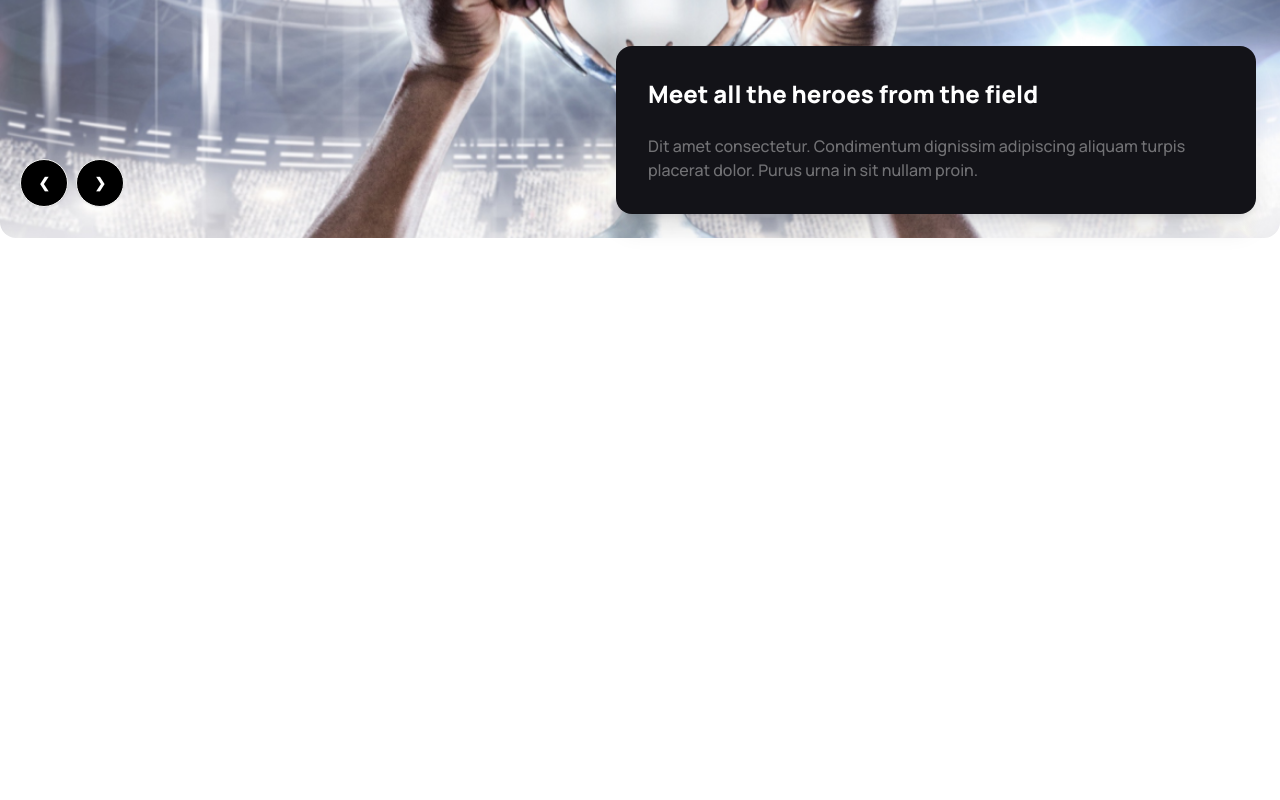
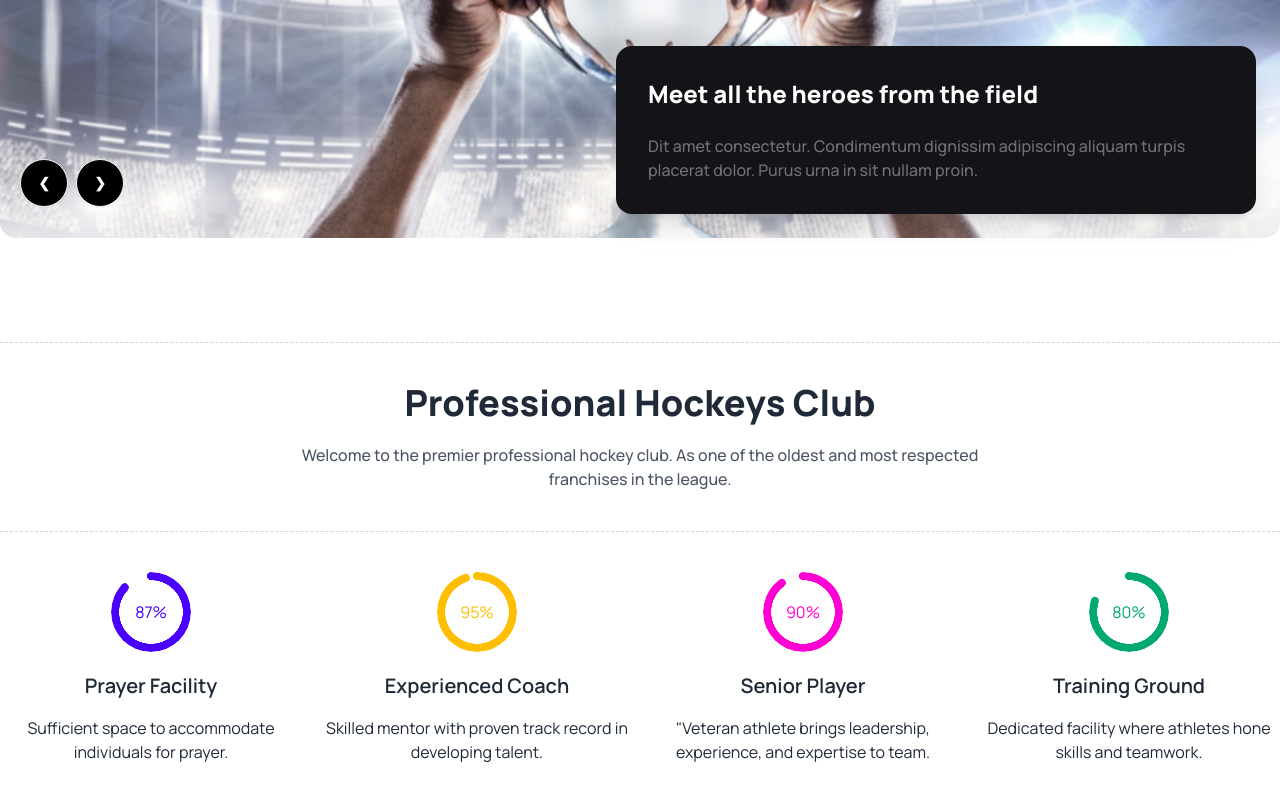
Before and after one commit to kamruzzamanbayezid/A3-hockeys, a plain HTML site: page index.html in a window 1280 px wide. Shown: the part 428-1228 px from the top of the page. Before the commit the page ends 800 px from the top, so only its background shows below. Drawn offline with nearby package versions, Linux system fonts and the light colour scheme.

Commit message:
added professional hockey club  section

```diff
--- a/index.html
+++ b/index.html
@@ -21,6 +21,8 @@
             integrity="sha512-DTOQO9RWCH3ppGqcWaEA1BIZOC6xxalwEsw9c2QQeAIftl+Vegovlnee1c9QX4TctnWMn13TZye+giMm8e2LwA=="
             crossorigin="anonymous" referrerpolicy="no-referrer" />
 
+      <!-- css -->
+<link rel="stylesheet" href="./styles/style.css">
 
       <!-- Custom style -->
       <style>
@@ -33,7 +35,7 @@
 
 <body>
 
-      <header class="container mx-auto p-5 lg:p-0 mb-10 lg:mb-20">
+      <header class="container mx-auto p-4 lg:p-0 mb-10 lg:mb-20">
 
             <!-- navbar section starts here -->
             <div class="navbar pl-0 mt-5 mb-5">
@@ -134,6 +136,50 @@
 
       </header>
 
+      <main class="container mx-auto p-4 lg:p-0 mb-10 lg:mb-20">
+
+
+            <!-- Hockey club section starts here -->
+            <section class="mb-10 lg:mb-20">
+
+                  <div class="mb-10 border-b border-t border-dashed border-gray-300 py-10">
+                        <h4 class="text-4xl font-extrabold text-center mb-5">Professional Hockeys Club</h4>
+                        <p
+                              class="text-gray-600 text-center text-base font-medium w-full md:w-[600px] mx-auto lg:w-[700px]">
+                              Welcome to the premier professional hockey club. As one of the oldest and most respected
+                              franchises in the league.</p>
+                  </div>
+
+                  <div class="grid grid-cols-1 md:grid-cols-2 lg:grid-cols-4 gap-6">
+                        <div class="text-center">
+                              <div class="radial-progress text-primary mb-5" style="--value:87;" role="progressbar">87%
+                              </div>
+                              <h4 class="text-xl font-semibold mb-4">Prayer Facility</h4>
+                              <p class="text-[rgba(19, 19, 24, 0.60)] text-base font-normal">Sufficient space to accommodate individuals for prayer.</p>
+                        </div>
+                        <div class="text-center">
+                              <div class="radial-progress text-warning mb-5" style="--value:95;" role="progressbar">95%
+                              </div>
+                              <h4 class="text-xl font-semibold mb-4">Experienced Coach</h4>
+                              <p class="text-[rgba(19, 19, 24, 0.60)] text-base font-normal">Skilled mentor with proven track record in developing talent.</p>
+                        </div>
+                        <div class="text-center">
+                              <div class="radial-progress text-secondary mb-5" style="--value:90;" role="progressbar">
+                                    90%</div>
+                              <h4 class="text-xl font-semibold mb-4">Senior Player</h4>
+                              <p class="text-[rgba(19, 19, 24, 0.60)] text-base font-normal">"Veteran athlete brings leadership, experience, and expertise to team.</p>
+                        </div>
+                        <div class="text-center">
+                              <div class="radial-progress text-success mb-5" style="--value:80;" role="progressbar">80%
+                              </div>
+                              <h4 class="text-xl font-semibold mb-4">Training Ground</h4>
+                              <p class="text-[rgba(19, 19, 24, 0.60)] text-base font-normal">Dedicated facility where athletes hone skills and teamwork.</p>
+                        </div>
+                  </div>
+            </section> <!-- Hockey club section ends here -->
+
+      </main>
+
 </body>
 
 </html>
```
Also changed, not shown: styles/style.css (added, +7 -0 lines).
